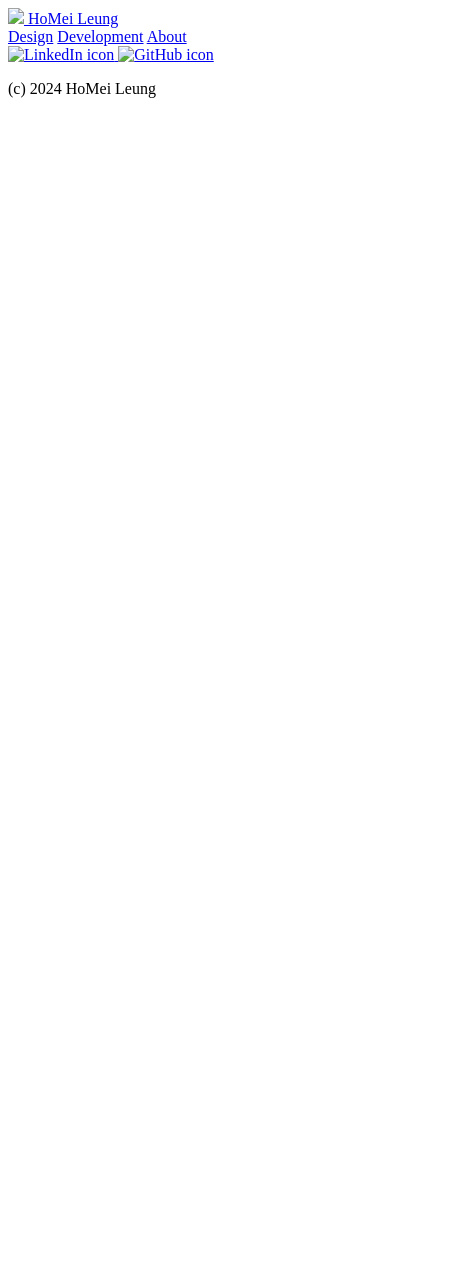
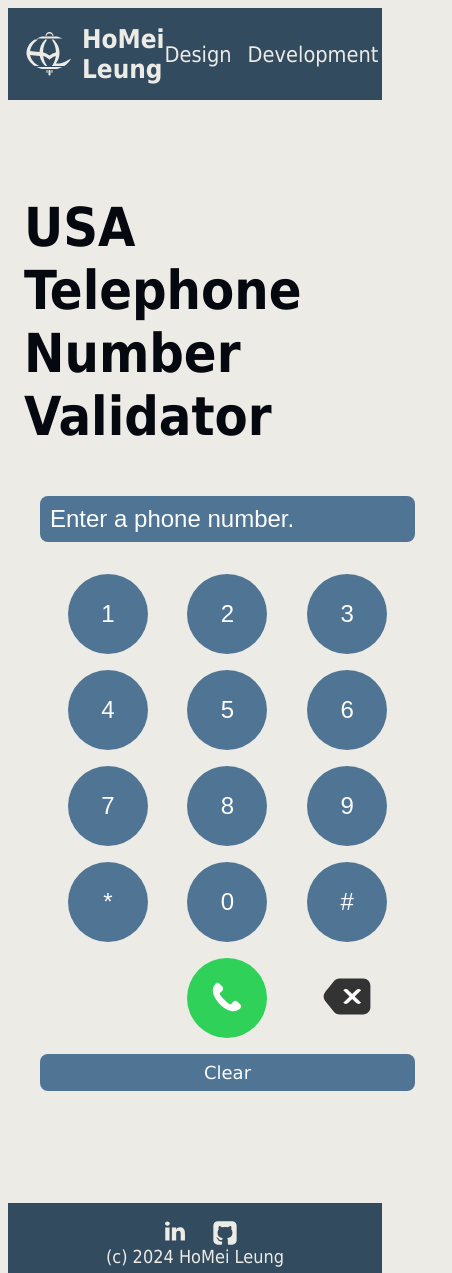
Before and after one commit to homei-leung/portfolio, a plain HTML site: page development/telephone-number-validator/telephone-number-validator.html in a window 390 px wide. Shown: the top 1273 px of the page, 452 px wide, since content can reach past the window. Before the commit the page ends 844 px from the top, so only its background shows below. Drawn offline with Linux system fonts and the light colour scheme; files that its build step writes are made by us from their sources.

Commit message:
add telephone number validator app

```diff
--- /dev/null
+++ b/development/telephone-number-validator/script.js
@@ -0,0 +1,86 @@
+//Access the input box value.
+let userInput = document.getElementById("user-input");
+
+//Access the results-div.
+const results = document.getElementById("results-div");
+const resultMsg = document.getElementById("result-msg");
+
+//Access the dial keys.
+const key1 = document.getElementById("key1");
+const key2 = document.getElementById("key2");
+const key3 = document.getElementById("key3");
+const key4 = document.getElementById("key4");
+const key5 = document.getElementById("key5");
+const key6 = document.getElementById("key6");
+const key7 = document.getElementById("key7");
+const key8 = document.getElementById("key8");
+const key9 = document.getElementById("key9");
+const keyStar = document.getElementById("keyStar");
+const key0 = document.getElementById("key0");
+const keyPound = document.getElementById("keyPound");
+
+//Access the check-btn, delete-btn, and clear-btn.
+const checkBtn = document.getElementById("check-btn");
+const delBtn = document.getElementById("delete-btn");
+const clearBtn = document.getElementById("clear-btn");
+
+//Update userInput when button in keypad is pressed.
+function updateInput(key) {
+    let input = userInput.value;
+    let newInput = key.value;
+    input += newInput;
+    userInput.value += newInput;
+};
+
+key1.addEventListener("click", (e) => updateInput(key1));
+key2.addEventListener("click", (e) => updateInput(key2));
+key3.addEventListener("click", (e) => updateInput(key3));
+key4.addEventListener("click", (e) => updateInput(key4));
+key5.addEventListener("click", (e) => updateInput(key5));
+key6.addEventListener("click", (e) => updateInput(key6));
+key7.addEventListener("click", (e) => updateInput(key7));
+key8.addEventListener("click", (e) => updateInput(key8));
+key9.addEventListener("click", (e) => updateInput(key9));
+keyStar.addEventListener("click", (e) => updateInput(keyStar));
+key0.addEventListener("click", (e) => updateInput(key0));
+keyPound.addEventListener("click", (e) => updateInput(keyPound));
+
+//Clear one character when clear-btn is pressed.
+function delInput() {
+    let input = userInput.value;
+    let delInput = input.substring(0, input.length - 1);
+    input = delInput;
+    userInput.value = delInput;
+}
+
+delBtn.addEventListener("click", (e) => delInput());
+
+//Check if input is valid when check-btn is pressed.
+function checkInput() {
+    let input = userInput.value;
+    const regex = /^1?\s?(\(\d{3}\)|\d{3})\s?-?\d{3}\s?-?\d{4}$/;
+    //If there is no value in #user-input, alert "Please provide a phone number"
+    //Check if input contains acceptable US phone number formats using Regex.
+    if (input === ""){
+        alert("Please provide a phone number.");
+    } else if (regex.test(input) === true) {
+        //If valid, output message "Valid US number:" + input
+        results.innerHTML = `<p>Valid US number: ${input}</p>`
+        results.style.display = "block";
+    } else {
+        //If invalid, output message "Invalid US number:" + input
+        results.innerHTML = `<p>Invalid US number: ${input}</p>`
+        results.style.display = "block";
+    }
+}
+
+checkBtn.addEventListener("click", (e) => {
+    checkInput();
+});
+
+//Remove the contents of #results-div when the #clear-btn is clicked.
+clearBtn.addEventListener("click", (e) => {
+    results.innerHTML = ``;
+    results.style.display = "none";
+    userInput.value = "";
+})
--- /dev/null
+++ b/development/telephone-number-validator/styles.css
@@ -0,0 +1,123 @@
+html {
+    font-size: 18px;
+    --accent: #FDFDFD;
+    --primary: #101010;
+    --secondary: #333333;
+    color: var(--accent);
+    background-color: var(--primary);
+}
+
+.container {
+    width: 375px;
+    height: 100%;
+    text-align: center;
+    margin: auto;
+}
+
+#input-box{
+    background-color: var(--secondary);
+    width: 100%;
+    display: flex;
+    align-items: center;
+    justify-items: center;
+    padding: 8px;
+    border-radius: 8px;
+    margin-bottom: 16px;
+    box-sizing: border-box;
+    margin-top: 32px;
+}
+
+#user-input{
+    width: 100%;
+    font-size: 24px;
+    color: var(--accent);
+    background-color: var(--secondary);
+    box-sizing: border-box;
+    border: none;
+}
+
+::placeholder {
+    color: var(--accent)
+}
+
+.icon {
+    width: 24px;
+    height: 24px;
+    margin-left: 8px;
+}
+
+#keys {
+    display: grid;
+    grid-template-columns: 1fr 1fr 1fr;
+    gap: 16px;
+    place-items: center;
+    box-sizing: border-box;
+    width: 375px;
+    background-color: transparent;
+    padding: 16px;
+}
+
+.dial-key {
+    width: 80px;
+    height: 80px;
+    border-radius: 100%;
+    text-align: center;
+    font-size: 24px;
+    box-sizing: border-box;
+    background-color: var(--secondary);
+    color: var(--accent);
+    border: none;
+}
+
+#check-btn {
+    width: 80px;
+    height: 80px;
+    background-color: #2FD159;
+    box-sizing: border-box;
+    border-radius: 50%;
+    grid-column: 2;
+    align-content: center;
+    justify-content: center;
+    border: none;
+}
+
+#submit {
+    object-fit: cover;
+    width: 100%;
+}
+
+#delete-btn {
+    width: 80px;
+    height: 80px;
+    background-color: transparent;
+    box-sizing: border-box;
+    border-radius: 50%;
+    grid-column: 3;
+    align-content: center;
+    justify-content: center;
+    border: none;
+}
+
+#delete {
+    object-fit: cover;
+    width: 80%;
+}
+
+#results-div {
+    width: 100%;
+    padding: 16px 0 16px 8px;
+    display: none;
+    text-align: left;
+}
+
+#clear-btn {
+    font-size: 18px;
+    font-family:'Lucida Sans', 'Lucida Sans Regular', 'Lucida Grande', 'Lucida Sans Unicode', Geneva, Verdana, sans-serif;
+    padding: 8px;
+    border-radius: 8px;
+    box-sizing: border-box;
+    width: 100%;
+    background-color: var(--secondary);
+    color: var(--accent);
+    border: none;
+}
--- a/development/telephone-number-validator/telephone-number-validator.html
+++ b/development/telephone-number-validator/telephone-number-validator.html
@@ -4,37 +4,67 @@
     <meta charset="UTF-8">
     <meta name="viewport" content="width=device-width, initial-scale=1.0">
     <title>HoMei's Portfolio</title>
-    <link rel="icon" type="image" href="../images/icons/HML-Logo-32.png">
-    <link rel="stylesheet" href="../styles.css">
+    <link rel="icon" type="image" href="../../images/icons/HML-Logo-32.png">
+    <link rel="stylesheet" href="../../styles.css">
+    <link rel="stylesheet" href="styles.css">
 </head>
 <body>
     <section class="header">
         <div class="nav-bar">
             <div class="logo">
-                <a id="name" href="../index.html">
-                    <img class="hml-logo" href="../index.html" src="../images/icons/HML-Logo-White.svg">
+                <a id="name" href="../../index.html">
+                    <img class="hml-logo" href="../../index.html" src="../../images/icons/HML-Logo-White.svg">
                     HoMei Leung
                 </a>
             </div>
             <div class="nav-links">
-                <a href="../design.html">Design</a>
-                <a href="../development.html">Development</a>
-                <a href="../about.html">About</a>
+                <a href="../../design.html">Design</a>
+                <a href="../../development.html">Development</a>
+                <a href="../../about.html">About</a>
             </div>
         </div>
     </section>
 
     <section class="app">
-
+        <h1>USA Telephone Number Validator</h1>
+        <div class="container">
+            <div id="keypad">
+                <div id="input-box">
+                    <input type="text" id="user-input" placeholder="Enter a phone number." required>
+                    <img id="valid" class="icon" alt="valid icon" src="../../images/telephone-number-validator/Checkmark.svg" hidden>
+                    <img id="invalid" class="icon" alt="invalid icon" src="../../images/telephone-number-validator/Xmark.svg" hidden>
+                </div>
+                <div id="keys">
+                    <button class="dial-key" id="key1" value="1">1</button>
+                    <button class="dial-key" id="key2" value="2">2</button>
+                    <button class="dial-key" id="key3" value="3">3</button>
+                    <button class="dial-key" id="key4" value="4">4</button>
+                    <button class="dial-key" id="key5" value="5">5</button>
+                    <button class="dial-key" id="key6" value="6">6</button>
+                    <button class="dial-key" id="key7" value="7">7</button>
+                    <button class="dial-key" id="key8" value="8">8</button>
+                    <button class="dial-key" id="key9" value="9">9</button>
+                    <button class="dial-key" id="keyStar" value="*">*</button>
+                    <button class="dial-key" id="key0" value="0">0</button>
+                    <button class="dial-key" id="keyPound" value="#">#</button>
+                    <button id="check-btn"><img alt="check button" id="submit" src="../../images/telephone-number-validator/Phone.svg"></button>
+                    <button id="delete-btn"><img alt="clear button" id="delete" src="../../images/telephone-number-validator/Backspace.svg"></button>
+                </div>
+            </div>
+            <button id="clear-btn">Clear</button>
+            <div id="results-div">
+            </div>
+        </div>
+        <script src="script.js"></script>
     </section>
 
     <section class="footer">
         <div class="socials">
             <a href="https://www.linkedin.com/in/homeileung/" class="icon" target="_blank">
-                <img src="../images/icons/jam_linkedin_white.svg" alt="LinkedIn icon">
+                <img src="../../images/icons/jam_linkedin_white.svg" alt="LinkedIn icon">
             </a>
             <a href="https://github.com/homei-leung" class="icon" target="_blank">
-                <img src="../images/icons/jam_github_white.svg" alt="GitHub icon">
+                <img src="../../images/icons/jam_github_white.svg" alt="GitHub icon">
             </a>
         </div>
         <p class="copyright">(c) 2024 HoMei Leung</p>
```
Also changed, not shown: images/telephone-number-validator/Backspace.svg (added), images/telephone-number-validator/Checkmark.svg (added), images/telephone-number-validator/Phone.svg (added), images/telephone-number-validator/Xmark.svg (added).
